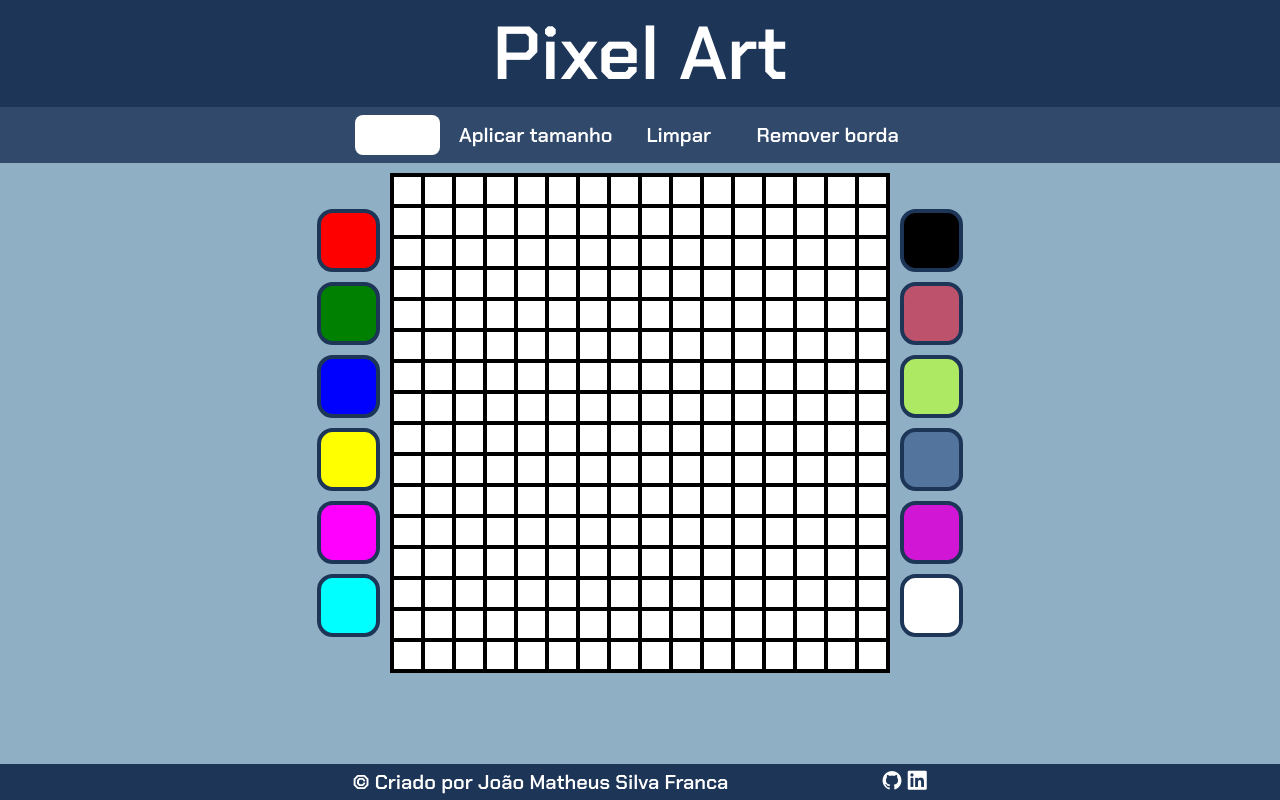
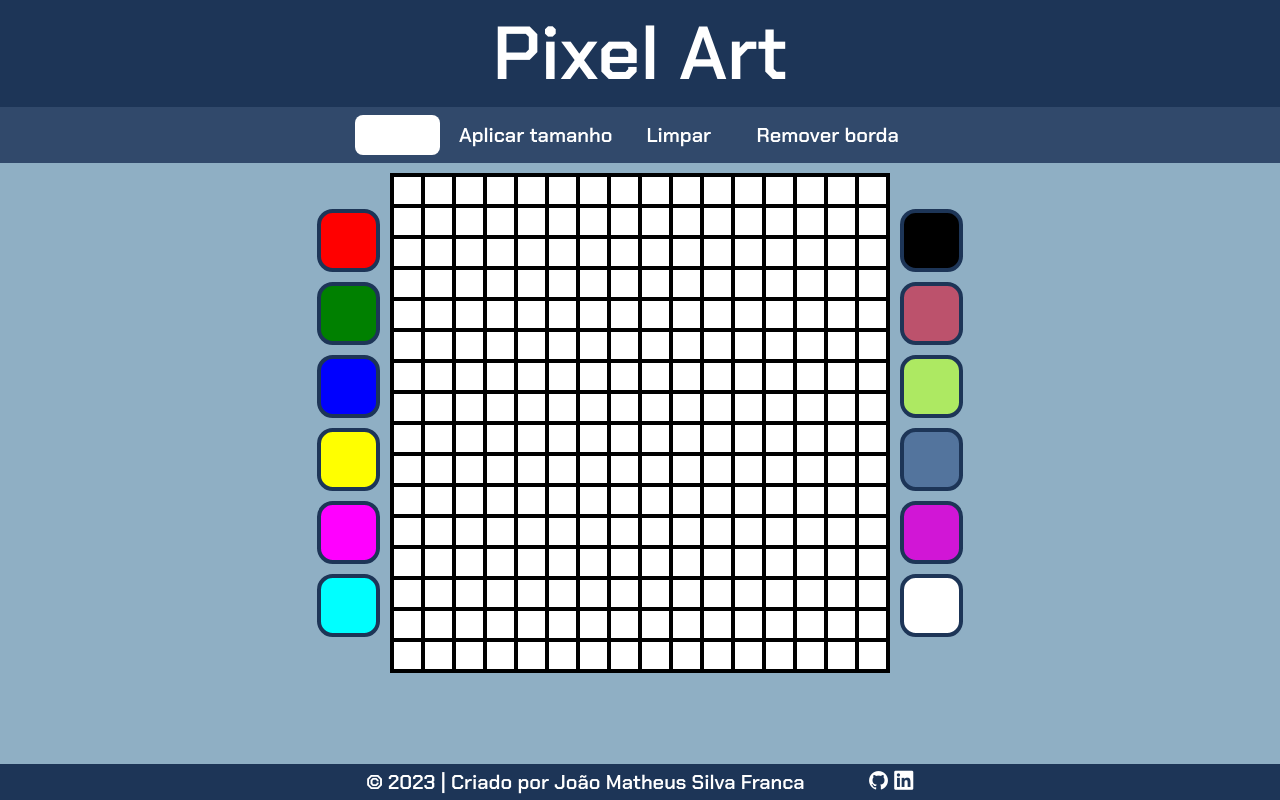
Before and after one commit to Joao-Matheus-Franca/pixels-art, a plain HTML site: page src/index.html in a window 1280 px wide. Drawn offline with nearby package versions, Linux system fonts and the light colour scheme.

Commit message:
Formatando informações do rodapé

```diff
--- a/src/index.html
+++ b/src/index.html
@@ -40,7 +40,7 @@
         </nav>
         </main>
         <footer>
-            <p>© Criado por João Matheus Silva Franca</p>
+            <p>© 2023 | Criado por João Matheus Silva Franca</p>
             <div id="footer-images">
                 <a target="_blank" href="https://github.com/Joao-Matheus-Franca"><i class="devicon-github-original"></i></a>
                 <a target="_blank" href="https://www.linkedin.com/in/joaomatheussilvafranca/"><i class="devicon-linkedin-plain"></i></a>
--- a/src/style/style.css
+++ b/src/style/style.css
@@ -61,7 +61,7 @@ a {
 }
 
 #footer-images {
-    margin-left: 12vw;
+    margin-left: 15vw;
 }
 
 #title {
@@ -177,6 +177,10 @@ a {
         font-size: 20px;
     }
 
+    #footer-images {
+        margin-left: 5vw;
+    }
+
     .color {
         width: 55px;
         height: 55px;
```
